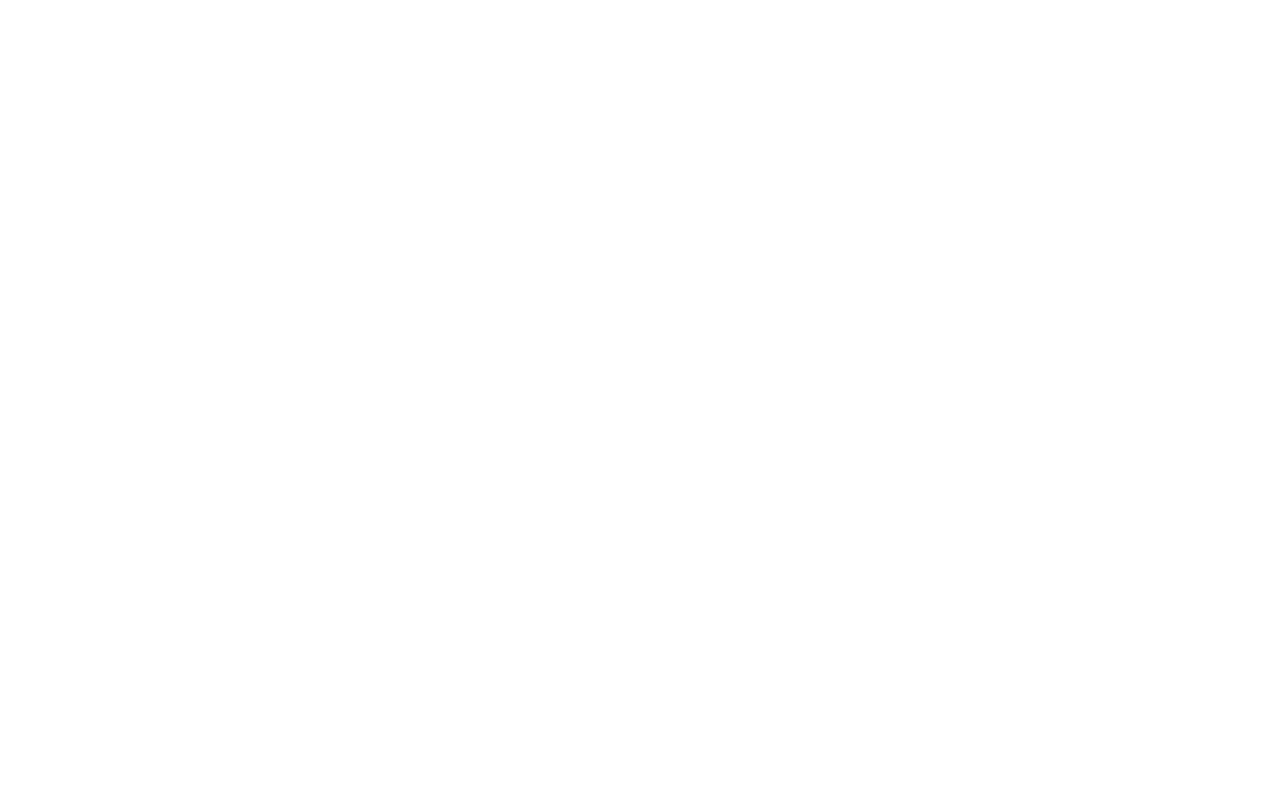
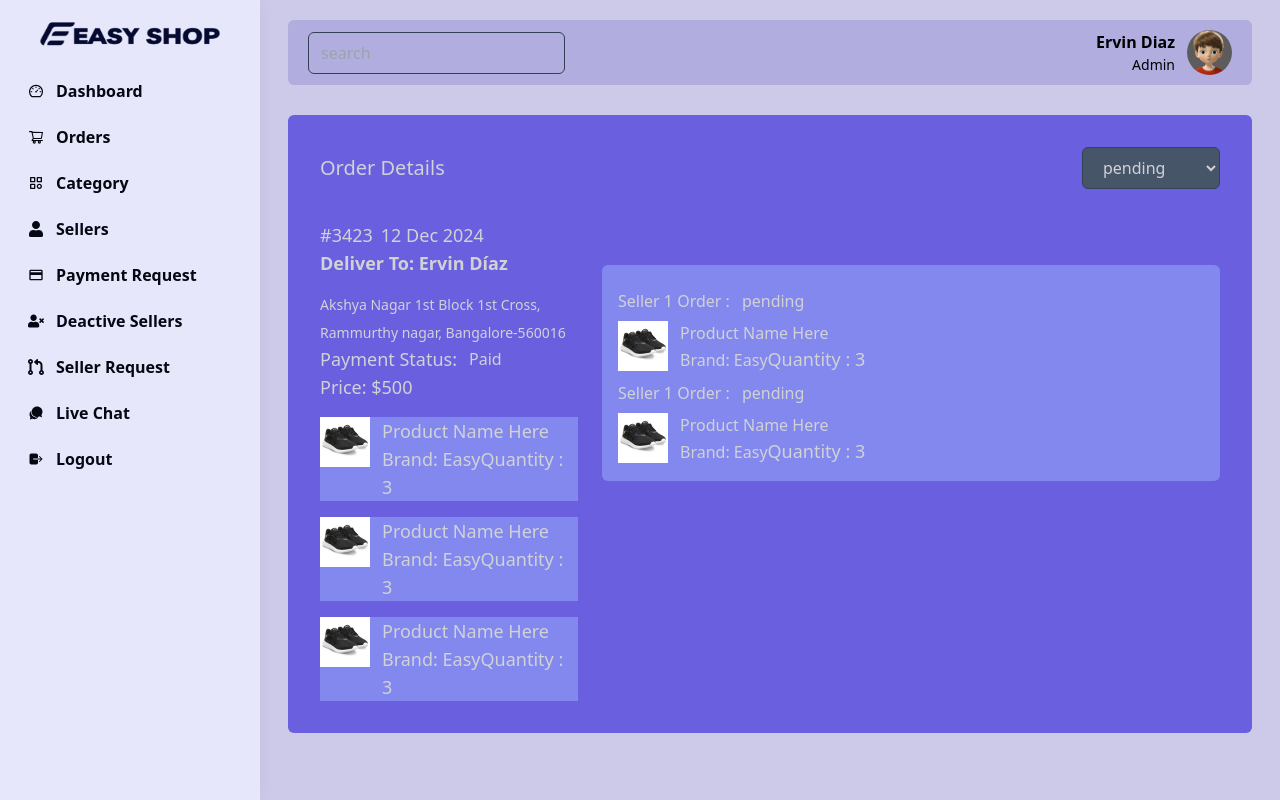
Before and after one commit to Geinery1212/MERN_Ecommerce_Multivendor_Admin-Seller, a React (Create React App) app: page /admin/dashboard/orders/details/1 in a window 1280 px wide. Before the commit this address had no page. Built offline with nearby package versions, Linux system fonts and the light colour scheme.

Commit message:
Order Details design finished

```diff
--- a/src/router/routes/adminRoutes.js
+++ b/src/router/routes/adminRoutes.js
@@ -14,6 +14,7 @@
 const SellerRequest = lazy(() => import("../../views/admin/SellerRequest"));
 const SellerDetails = lazy(() => import("../../views/admin/SellerDetails"));
 const ChatSeller = lazy(() => import("../../views/admin/ChatSeller"));
+const OrderDetails = lazy(() => import("../../views/admin/OrderDetails"));
 
 export const adminRoutes = [
     {
@@ -25,6 +26,12 @@
     {
         path: '/admin/dashboard/orders',
         element: <Orders />,
+        //roles the will be able to access the home
+        role: 'admin'
+    },
+    {
+        path: '/admin/dashboard/orders/details/:orderId',
+        element: <OrderDetails />,
         //roles the will be able to access the home
         role: 'admin'
     },
--- /dev/null
+++ b/src/views/admin/OrderDetails.jsx
@@ -0,0 +1,127 @@
+import React from 'react'
+import productDemoImage from '../../images/category/1.jpg';
+const OrderDetails = () => {
+    return (
+        <div className='px-2 lg:px-7 pt-5'>
+            <div className='w-full p-4 bg-[#6a5fdf] rounded-md'>
+                <div className='flex justify-between items-center p-4'>
+                    <h2 className='text-xl text-[#d0d2d6]'>Order Details</h2>
+                    <select name="" id="" className='px-4 py-2 focus:border-indigo-500 outline-none
+                    bg-[#475569] border border-slate-700 rounded-md text-[#d0d2d6]'>
+                        <option value="">pending</option>
+                        <option value="">processing</option>
+                        <option value="">warehouse</option>
+                        <option value="">placed</option>
+                        <option value="">cancelled</option>
+                    </select>
+                </div>
+                <div className='p-4'>
+                    <div className='flex gap-2 text-lg text-[#d0d2d6]'>
+                        <h2>#3423</h2>
+                        <span>12 Dec 2024</span>
+                    </div>
+                    <div className='flex flex-wrap'>
+                        <div className='w-[30%]'>
+                            <div className='pr-3 text-[#d0d2d6] text-lg'>
+                                <div className='flex flex-col gap-1'>
+                                    <h2 className='pb-2 font-semibold'>Deliver To: Ervin Díaz</h2>
+                                    <p><span className='text-sm'>Akshya Nagar 1st Block 1st Cross, Rammurthy nagar, Bangalore-560016</span></p>
+                                </div>
+                                <div className='flex justify-start items-center gap-3'>
+                                    <h2>Payment Status: </h2>
+                                    <span className='text-base'>Paid</span>
+                                </div>
+                                <span>Price: $500</span>
+                                <div className='mt-4 bg-[#8288ed]'>
+                                    <div className='flex gap-3 text-md'>
+                                        <img src={productDemoImage} alt="" className='w-[50px] h-[50px]' />
+                                        <div>
+                                            <h2>Product Name Here</h2>
+                                            <p>
+                                                <span>Brand: </span>
+                                                <span>Easy</span>
+                                                <span className='text-lg'>Quantity : 3</span>
+                                            </p>
+
+                                        </div>
+                                    </div>
+                                </div>
+                                <div className='mt-4 bg-[#8288ed]'>
+                                    <div className='flex gap-3 text-md'>
+                                        <img src={productDemoImage} alt="" className='w-[50px] h-[50px]' />
+                                        <div>
+                                            <h2>Product Name Here</h2>
+                                            <p>
+                                                <span>Brand: </span>
+                                                <span>Easy</span>
+                                                <span className='text-lg'>Quantity : 3</span>
+                                            </p>
+                                        </div>
+                                    </div>
+                                </div>
+                                <div className='mt-4 bg-[#8288ed]'>
+                                    <div className='flex gap-3 text-md'>
+                                        <img src={productDemoImage} alt="" className='w-[50px] h-[50px]' />
+                                        <div>
+                                            <h2>Product Name Here</h2>
+                                            <p>
+                                                <span>Brand: </span>
+                                                <span>Easy</span>
+                                                <span className='text-lg'>Quantity : 3</span>
+                                            </p>
+
+                                        </div>
+                                    </div>
+                                </div>
+                            </div>
+                        </div>
+                        <div className='w-[70%]'>
+                            <div className='pl-3'>
+                                <div className='mt-4 flex flex-col bg-[#8288ed] rounded-md p-4 text-[#d0d2d6]'>
+                                    <div className='mt-2'>
+                                        <div className='flex justify-start items-center gap-3'>
+                                            <h2>Seller 1 Order : </h2>
+                                            <span>pending</span>
+                                        </div>
+                                        <div className='flex gap-3 text-md mt-2'>
+                                            <img src={productDemoImage} alt="" className='w-[50px] h-[50px]' />
+                                            <div>
+                                                <h2>Product Name Here</h2>
+                                                <p>
+                                                    <span>Brand: </span>
+                                                    <span>Easy</span>
+                                                    <span className='text-lg'>Quantity : 3</span>
+                                                </p>
+
+                                            </div>
+                                        </div>
+                                    </div>
+                                    <div className='mt-2'>
+                                        <div className='flex justify-start items-center gap-3'>
+                                            <h2>Seller 1 Order : </h2>
+                                            <span>pending</span>
+                                        </div>
+                                        <div className='flex gap-3 text-md mt-2'>
+                                            <img src={productDemoImage} alt="" className='w-[50px] h-[50px]' />
+                                            <div>
+                                                <h2>Product Name Here</h2>
+                                                <p>
+                                                    <span>Brand: </span>
+                                                    <span>Easy</span>
+                                                    <span className='text-lg'>Quantity : 3</span>
+                                                </p>
+
+                                            </div>
+                                        </div>
+                                    </div>
+                                </div>
+                            </div>
+                        </div>
+                    </div>
+                </div>
+            </div>
+        </div >
+    )
+}
+
+export default OrderDetails
--- a/src/views/admin/Orders.jsx
+++ b/src/views/admin/Orders.jsx
@@ -45,7 +45,7 @@
                             <div className='py-3 w-[13%] font-medium '>$563</div>
                             <div className='py-3 w-[18%] font-medium '>Pending</div>
                             <div className='py-3 w-[18%] font-medium '>Pending</div>
-                            <div className='py-3 w-[18%] font-medium '><Link>View</Link></div>
+                            <div className='py-3 w-[18%] font-medium '><Link to={"/admin/dashboard/orders/details/3"}>View</Link></div>
                             <div className='py-3 w-[8%] font-medium ' onClick={(e) => setShow(!show)}>{show ? <BsArrowBarUp /> : <BsArrowBarDown />}
                             </div>
                         </div>
```
